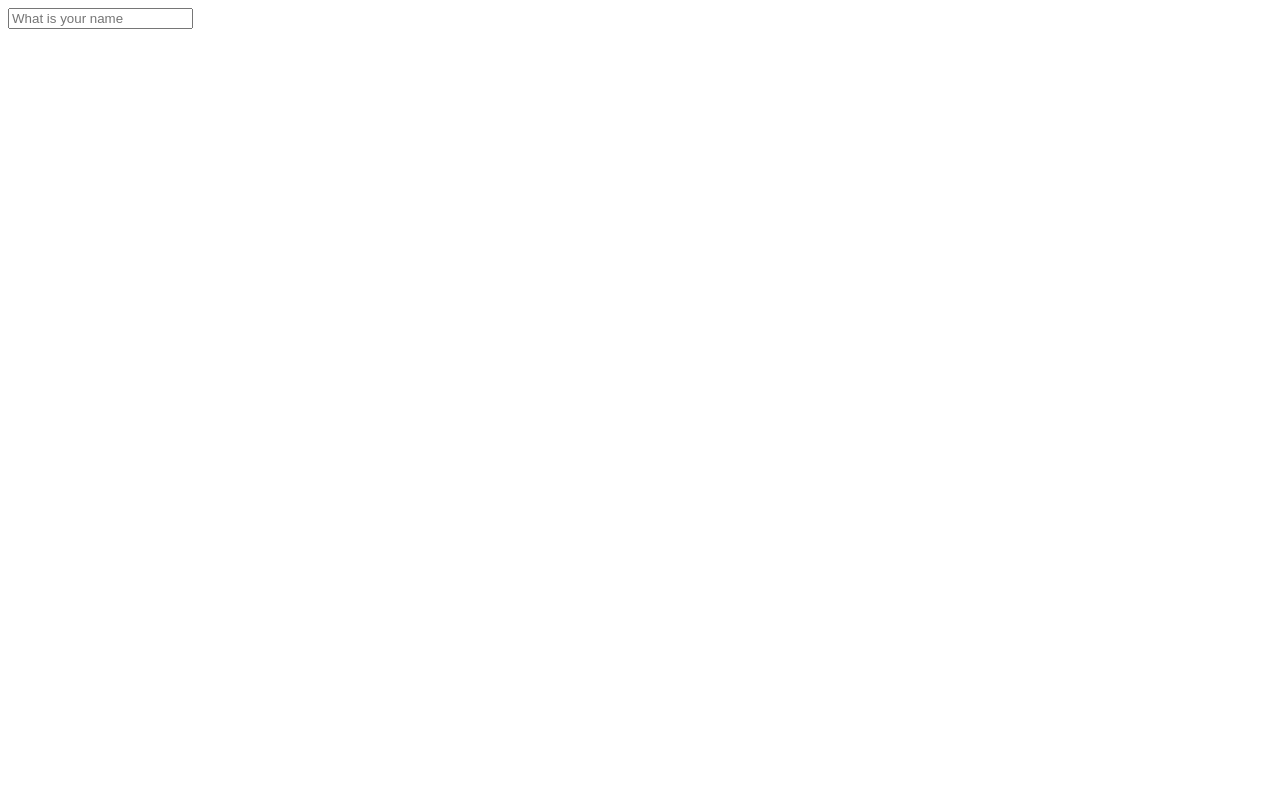
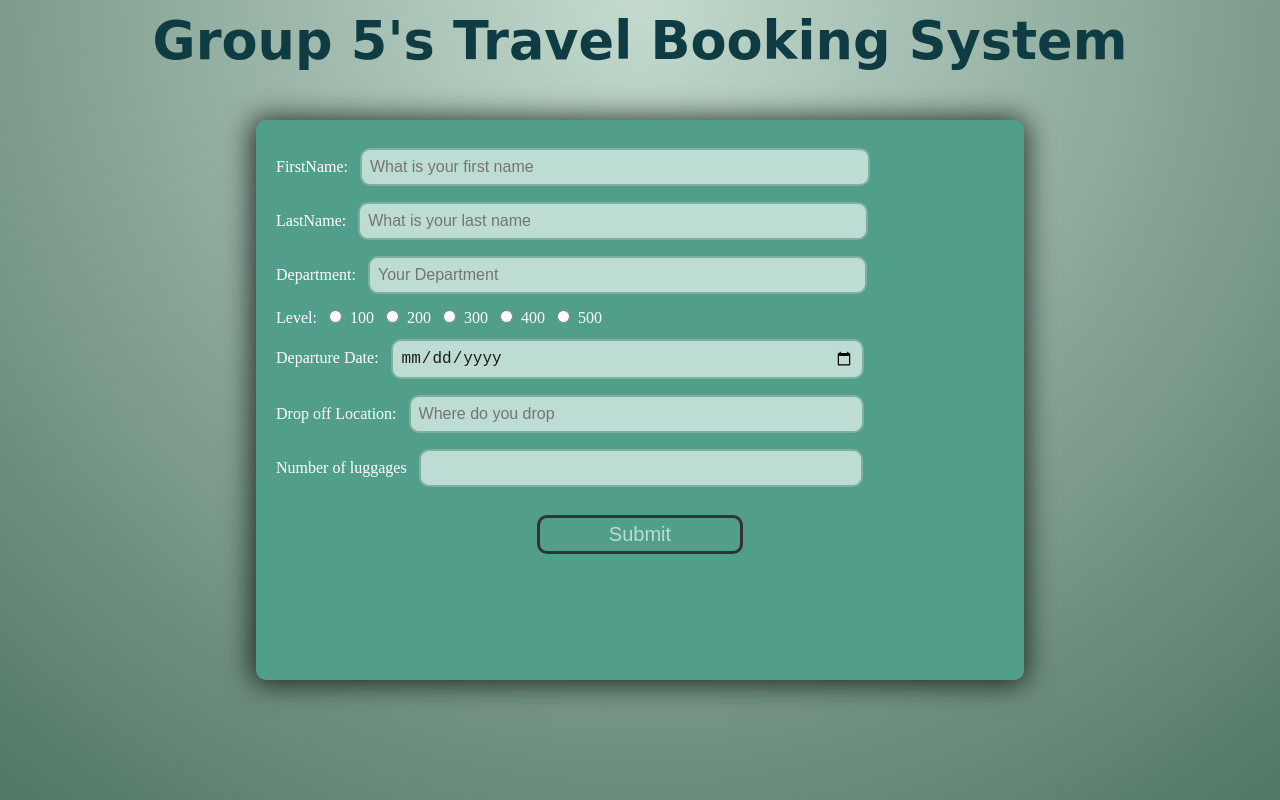
Before and after one commit to Tad-z/Form, a website: page views/index.html in a window 1280 px wide. Drawn offline with Linux system fonts and the light colour scheme; a web font is replaced by a local one.

Commit message:
another  commit

```diff
--- a/views/index.html
+++ b/views/index.html
@@ -4,11 +4,46 @@
     <meta charset="UTF-8" />
     <meta http-equiv="X-UA-Compatible" content="IE=edge" />
     <meta name="viewport" content="width=device-width, initial-scale=1.0" />
+    <link rel="stylesheet" href="style.css">
+    <script defer src="script.js"></script>
     <title>Booking Application</title>
   </head>
   <body>
-    <form action="POST">
-      <input type="text" placeholder="What is your name" />
+    <section class="form__page">
+      <header class="heading">
+        <h1>Group 5's Travel Booking System</h1>
+      </header>
+  <div class="form">
+      <form action="" >
+      <label for="firstname">FirstName:</label>
+      <input id="firstname" class="unchecked" type="text" placeholder="What is your first name" /></br>
+
+      <label for="lastname">LastName:</label>
+      <input id="lastname" class="unchecked" type="text" placeholder="What is your last name" /></br>
+
+      <label for="department">Department:</label>
+      <input type="text" class="unchecked" id="department" placeholder="Your Department" /></br>
+
+      <label for="level1">Level:</label>
+      <input type="radio" value="100" name="level" />100
+      <input type="radio" value="200" name="level" />200
+      <input type="radio" value="300" name="level" />300
+      <input type="radio" value="400" name="level" />400
+      <input type="radio" value="500" name="level" />500</br>
+
+      <label for="date">Departure Date:</label>
+      <input type="date" class="unchecked" name="date" id="date"></br>
+
+      <label for="dropoff">Drop off Location:</label>
+      <input type="text" class="unchecked" id="dropoff" placeholder="Where do you drop" /></br>
+
+      <label for="luggage">Number of luggages</label>
+      <input type="number" class="unchecked" id="luggage" name="luggage" min="0" max="5" ></br>
+      <div class="submit">
+     <button type="submit"  class="submit-btn">Submit</button>
+    </div>
     </form>
+  </div>
+  </section>
   </body>
 </html>
--- /dev/null
+++ b/views/script.js
@@ -0,0 +1,5 @@
+const submit = document.querySelector(".submit-btn");
+
+submit.addEventListener("click", function () {
+  alert("You have been registered ✔");
+});
--- /dev/null
+++ b/views/style.css
@@ -0,0 +1,83 @@
+@import url("https://fonts.googleapis.com/css2?family=Rubik+Gemstones&display=swap");
+
+* {
+  margin: 0;
+  padding: 0;
+  box-sizing: border-box;
+}
+.form__page {
+  height: 100vh;
+  background: radial-gradient(circle at top center, #c4dacf, #517664);
+}
+.heading {
+  font-family: "Rubik Gemstones", cursive;
+  text-align: center;
+  font-size: 35px;
+  padding: 10px;
+  color: #0f3c43;
+}
+.form {
+  /* text-align: center; */
+  padding: 20px;
+  position: absolute;
+  background-color: #519e8a;
+  z-index: 15;
+  width: 60%;
+  height: 70%;
+  border-radius: 10px;
+  top: 0;
+  bottom: 0;
+  left: 0;
+  right: 0;
+  color: white;
+  box-shadow: -1px 1px 28px 3px rgba(0, 0, 0, 0.75);
+  margin: auto;
+}
+label {
+  font-size: 16px;
+}
+input {
+  padding: 8px;
+  margin: 8px;
+  border-radius: 10px;
+  border: 2px solid #7eb09b;
+  font-size: 16px;
+}
+.unchecked {
+  width: 70%;
+  background-color: #bcdcd4;
+  color: #1c1c1c;
+}
+.submit {
+  text-align: center;
+  padding: 20px;
+}
+.submit-btn {
+  width: 30%;
+  padding: 5px;
+  border-radius: 10px;
+  border: 3px solid #372f34;
+  background-color: transparent;
+  font-size: 20px;
+  color: #bcdcd4;
+  transition: all 0.3s;
+}
+.submit-btn:hover {
+  background-color: #bcdcd4;
+  color: #002626;
+}
+.submit-btn:active {
+  background-color: #94c7ba;
+}
+#luggage {
+  width: 61%;
+}
+#dropoff {
+  width: 62.5%;
+}
+#date {
+  width: 65%;
+}
+#department {
+  width: 68.5%;
+}
```
